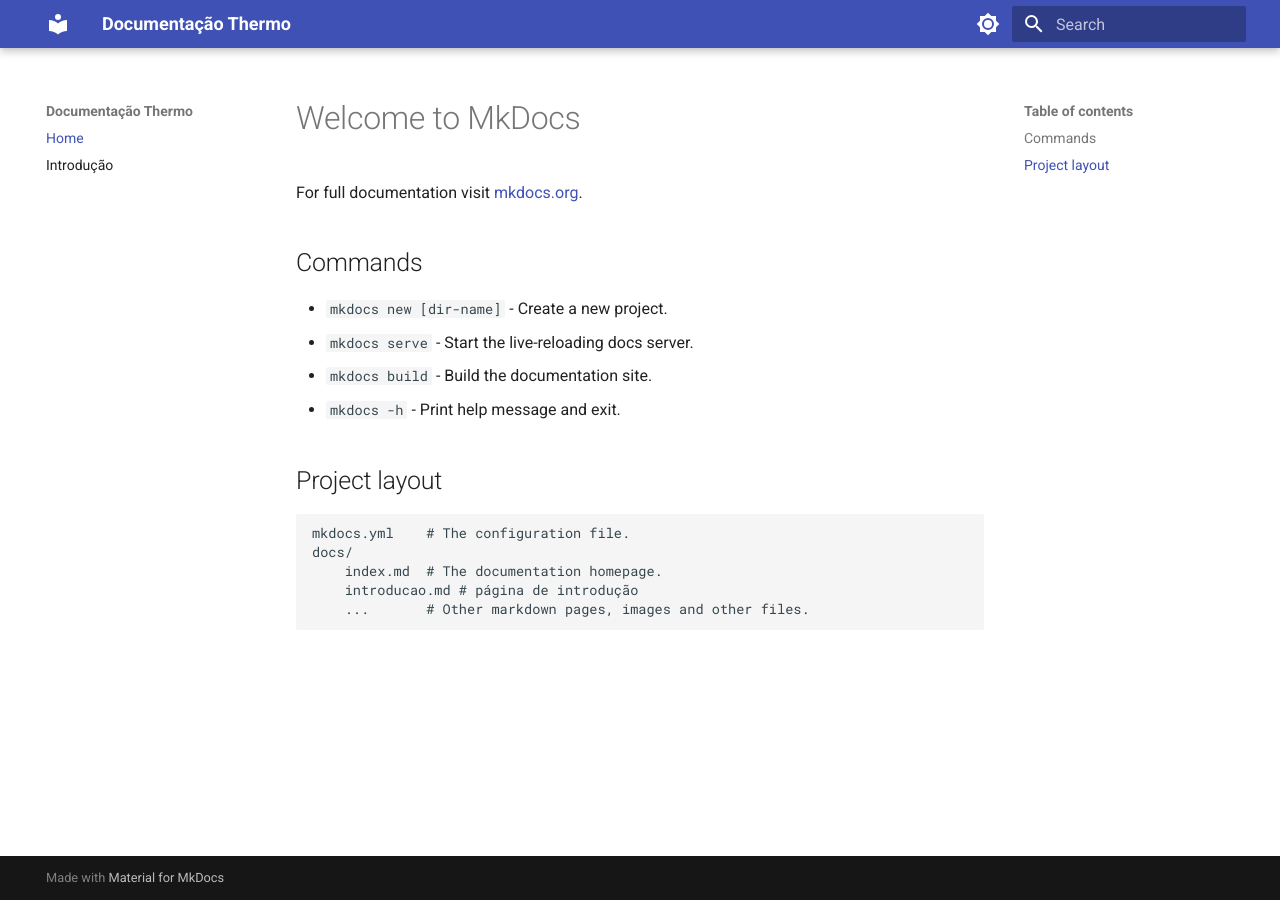
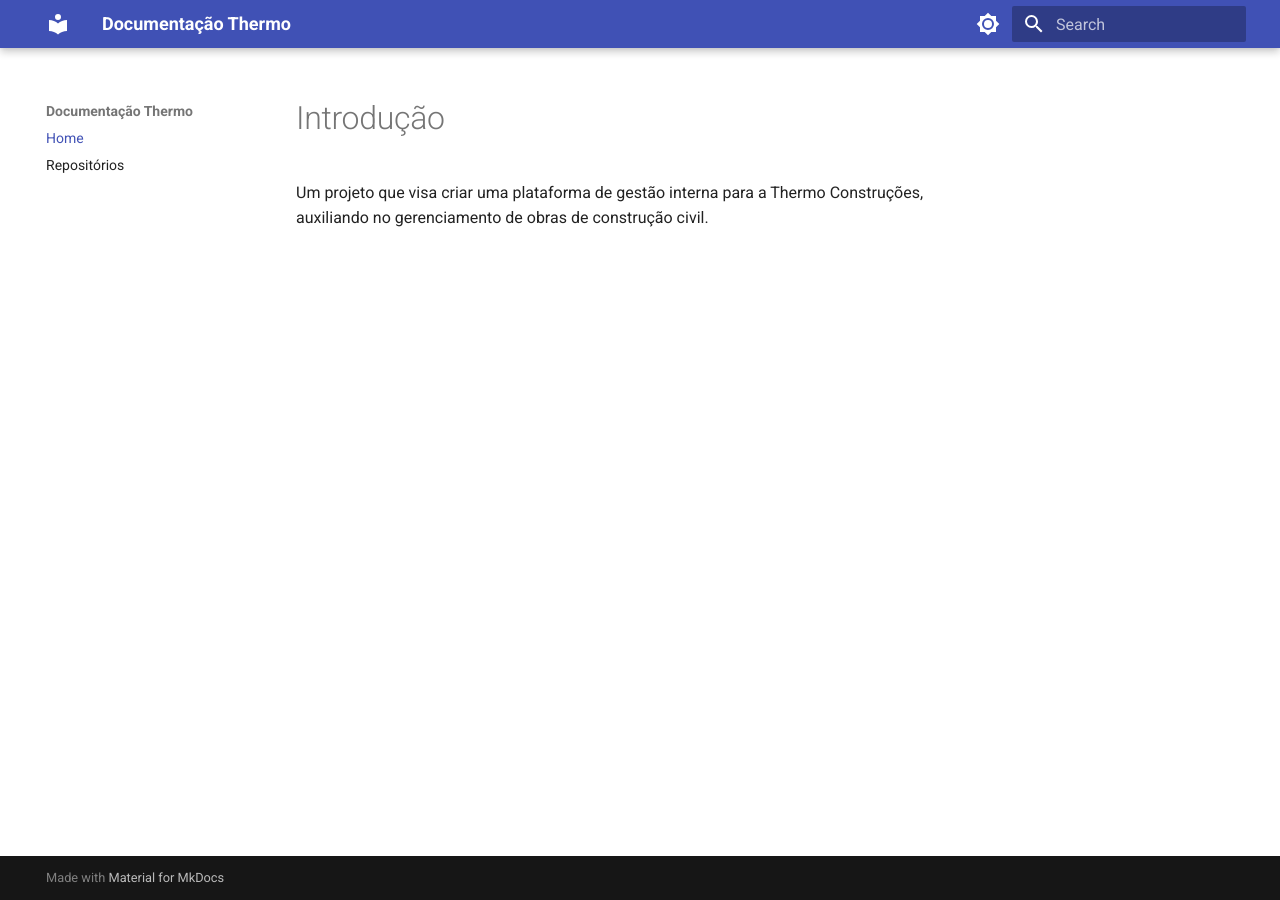
Before and after one commit to GabriellCabrall/Documentacao-Thermo, an MkDocs documentation site: the page built from docs/index.md, in a window 1280 px wide. Built offline with MkDocs 1.6.1 and Material for MkDocs 9.7.7, drawn with Linux system fonts in a browser that asks for light colours.

Commit message:
Cria página de repositórios

```diff
--- a/docs/index.md
+++ b/docs/index.md
@@ -1,18 +1,3 @@
-# Welcome to MkDocs
+# Introdução
 
-For full documentation visit [mkdocs.org](https://www.mkdocs.org).
-
-## Commands
-
-- `mkdocs new [dir-name]` - Create a new project.
-- `mkdocs serve` - Start the live-reloading docs server.
-- `mkdocs build` - Build the documentation site.
-- `mkdocs -h` - Print help message and exit.
-
-## Project layout
-
-    mkdocs.yml    # The configuration file.
-    docs/
-        index.md  # The documentation homepage.
-        introducao.md # página de introdução
-        ...       # Other markdown pages, images and other files.
+Um projeto que visa criar uma plataforma de gestão interna para a Thermo Construções, auxiliando no gerenciamento de obras de construção civil.
--- a/mkdocs.yml
+++ b/mkdocs.yml
@@ -1,7 +1,7 @@
 site_name: "Documentação Thermo"
 nav:
   - Home: index.md
-  - Introdução: introducao.md
+  - Repositórios: repositorios.md
 theme:
   name: material
   palette:
```
Also changed, not shown: docs/repositorios.md (added, +8 -0 lines).
